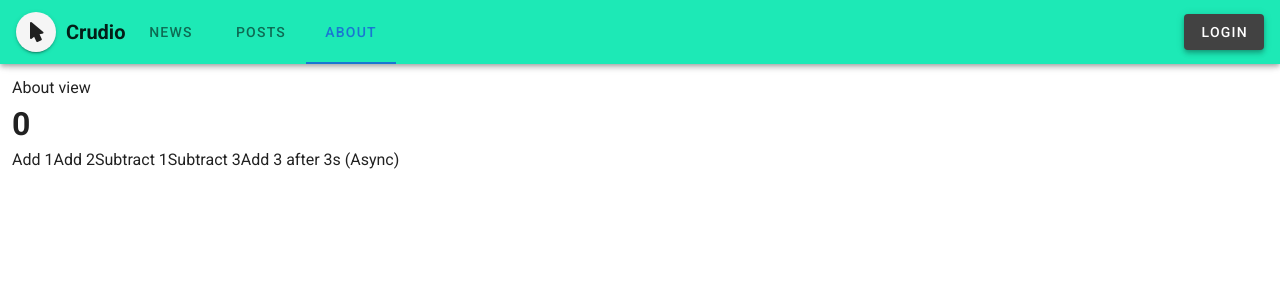
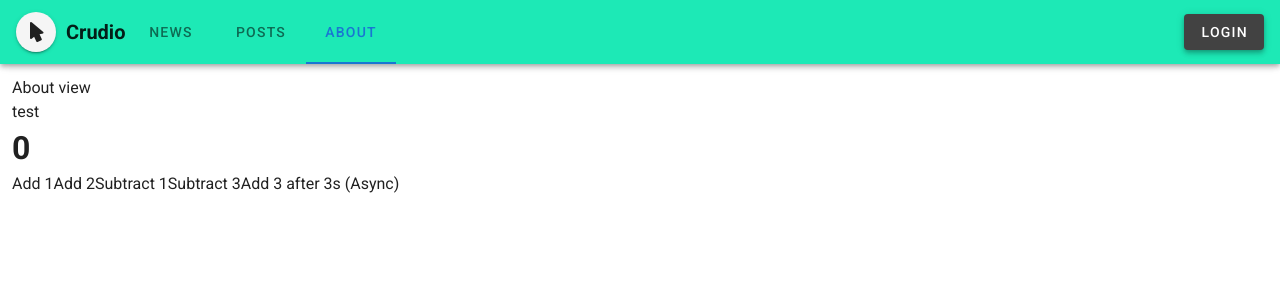
Before and after one commit to OhSeungCheol/crudio-front, a Vue app: page /about in a window 1280 px wide. Shown: the top 300 px of the page. Built offline with nearby package versions, Linux system fonts and the light colour scheme.

Commit message:
CORS 해결을 위한 프록시 설정 추가

```diff
--- a/src/components/tempCounter.vue
+++ b/src/components/tempCounter.vue
@@ -1,5 +1,6 @@
 <template>
 	<div>
+		<button @click="ajaxTest">test</button>
 		<h1>{{count}}</h1>
 		<button @click="add">Add 1</button>
 		<button @click="add2">Add 2</button>
@@ -17,7 +18,16 @@ export default {
 		add: () => store.commit('add'),
 		add2: () => store.commit('add', 2),
 		addThreeAsync: () => store.dispatch('addThreeAsync'),
-		subtract: (payload) => store.commit('subtract', +payload)
+		subtract: (payload) => store.commit('subtract', +payload),
+		ajaxTest: () => {
+			const uri = '/test1';
+			fetch(uri, {method: 'get'})
+				.then(response => response.json())
+				.then(response => {
+					alert(response);
+				})
+
+		}
 	}
 }
 </script>
--- a/vue.config.js
+++ b/vue.config.js
@@ -5,5 +5,14 @@ module.exports = {
 
   transpileDependencies: [
     'vuetify'
-  ]
+  ],
+
+  devServer: {
+    proxy: {
+      '/test1': {
+        target: 'http://localhost:8080',
+        changeOrigin: true,
+      },
+    },
+  },
 }
```
